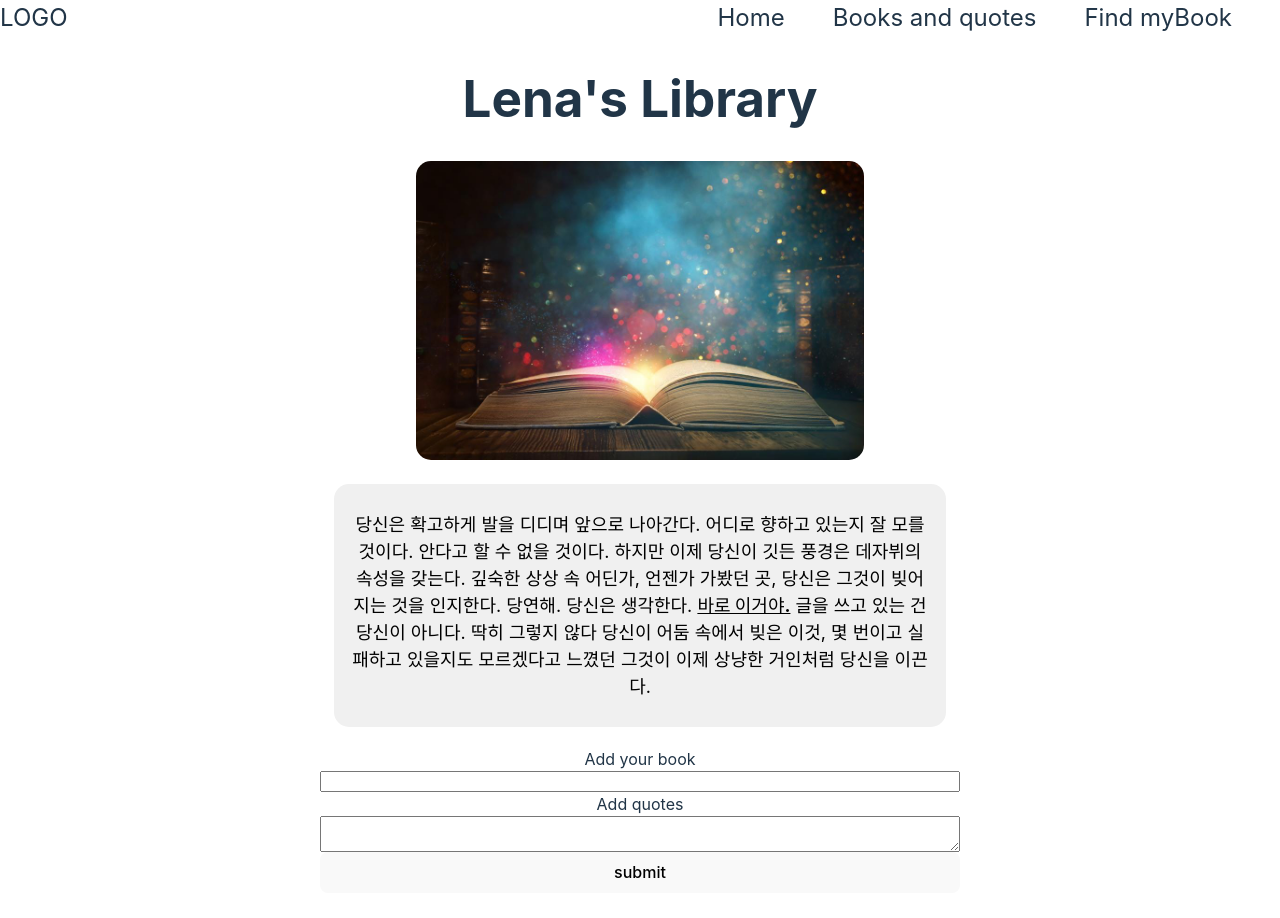
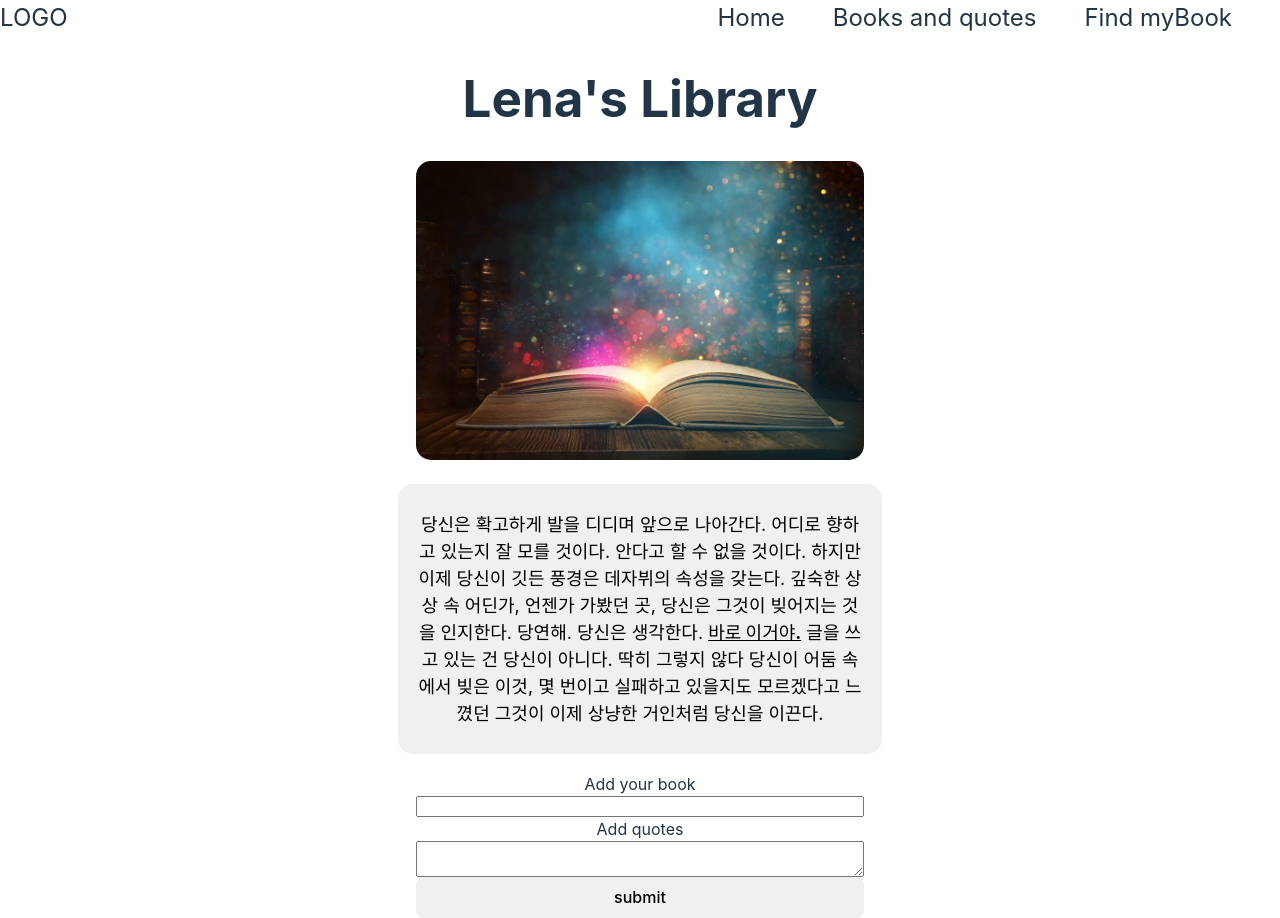
Before and after one commit to lenayoo/lenalibrary, a React (Vite) app: page / in a window 1280 px wide. Before the commit the page ends 893 px from the top, so only its background shows below. Built offline with nearby package versions, Linux system fonts and the light colour scheme.

Commit message:
first done

```diff
--- a/src/App.css
+++ b/src/App.css
@@ -20,9 +20,14 @@
   width: 35%;
 }
 
+.main-btn {
+  background-color: #F0F0F0;
+  color: black;
+}
+
 .main-quotes {
   font-size: 18px;
-  width: 45%;
+  width: 35%;
   margin: 1em auto;
   background-color: #F0F0F0;
   color: black;
--- a/src/pages/Form.jsx
+++ b/src/pages/Form.jsx
@@ -43,7 +43,9 @@ function Form() {
           value={bookquotes.quotesInput}
           onChange={inputHandler}
         />
-        <button onClick={submitHandler}>submit</button>
+        <button onClick={submitHandler} className="main-btn">
+          submit
+        </button>
       </form>
       {savedBooks &&
         savedBooks.map((book, index) => (
--- a/src/pages/styles.css
+++ b/src/pages/styles.css
@@ -16,10 +16,10 @@ li {
 }
 
 .main-form__div {
-    width: 50%;
-    margin: 0 auto;
+  width: 35%;
   cursor: pointer;
   margin-top: 20px;
+  margin: 0 auto;
 }
 
 .main-form {
```
Lines whose indentation alone changed are shown as unchanged.
